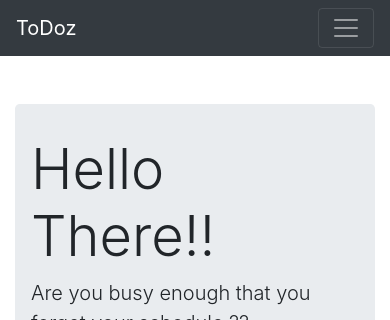
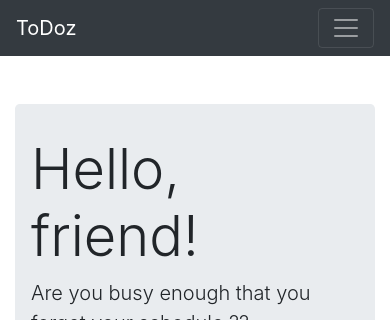
Before and after one commit to IamLucif3r/ToDoz, an Angular app: page /about in a window 390 px wide. Shown: the top 320 px of the page. Built offline with nearby package versions, Linux system fonts and the light colour scheme.

Commit message:
Revert "Made it Mobile Phone-Responsive"
This reverts commit 857d16e3ec689c905ea9926d063763015022a187.

```diff
--- a/src/app/MyComponents/about/about.component.html
+++ b/src/app/MyComponents/about/about.component.html
@@ -2,7 +2,7 @@
 
 
 <div class="jumbotron">
-    <h1 class="display-4">Hello There!!</h1>
+    <h1 class="display-4">Hello, friend!</h1>
     <p class="lead">Are you busy enough that you forget your schedule ?? </p>
     <hr class="my-4">
     <p>This is a simple Angular Based To-Do Lists, where you can add your Tasks, and finish them accordingly !</p>
--- a/src/app/app.component.html
+++ b/src/app/app.component.html
@@ -1,5 +1,3 @@
-
-
 <div>
 
   <nav class="navbar navbar-expand-lg navbar-dark bg-dark">
@@ -7,9 +5,7 @@
       <a class="navbar-brand" routerLink="/">ToDoz</a>
 
       <button class="navbar-toggler" type="button" data-bs-toggle="collapse" data-bs-target="#navbarSupportedContent" aria-controls="navbarSupportedContent" aria-expanded="false" aria-label="Toggle navigation">
-        <span class="navbar-toggler-icon">
-
-        </span>
+        <span class="navbar-toggler-icon"></span>
       </button>
       <div class="collapse navbar-collapse" id="navbarSupportedContent">
         <ul class="navbar-nav me-auto mb-2 mb-lg-0">
--- a/src/index.html
+++ b/src/index.html
@@ -6,8 +6,6 @@
   <base href="/">
   <meta name="viewport" content="width=device-width, initial-scale=1">
   <link rel="icon" type="image/x-icon" href="favicon.ico">
-  <script src="https://cdn.jsdelivr.net/npm/bootstrap@5.0.0-beta3/dist/js/bootstrap.bundle.min.js" integrity="sha384-JEW9xMcG8R+pH31jmWH6WWP0WintQrMb4s7ZOdauHnUtxwoG2vI5DkLtS3qm9Ekf" crossorigin="anonymous"></script>
-
 </head>
 <body>
   <app-root></app-root>
```
